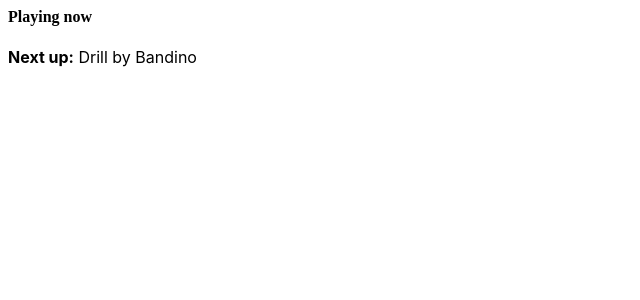
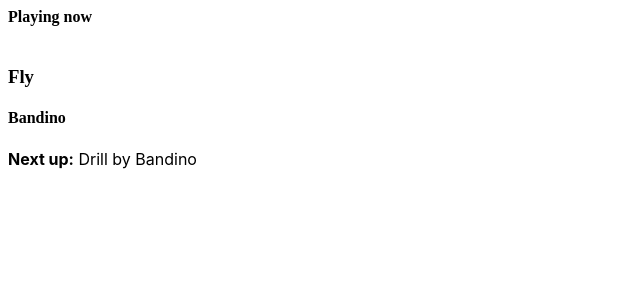
Before and after one commit to ajonescode/React-Music-Player, a React (Create React App) app: page / in a window 1280 px wide. Shown: the top 300 px of the page, without its empty margins (0-640 px from the left). Built offline with nearby package versions, Linux system fonts and the light colour scheme.

Commit message:
Player Details added to Player

```diff
--- a/src/Components/Player.js
+++ b/src/Components/Player.js
@@ -1,11 +1,12 @@
 import React from 'react';
+import PlayerDetails from './PlayerDetails'
 
 const Player = (props) =>{
   return(
     <div className="c-player">
       <audio></audio>
       <h4>Playing now</h4>
-      {/* Details */}
+      <PlayerDetails song = {props.song} />
       {/* Controls */}
       <p><strong>Next up:</strong> {props.nextSong.title} by {props.nextSong.artist}</p>
     </div>
--- a/src/Components/PlayerDetails.js
+++ b/src/Components/PlayerDetails.js
@@ -1,17 +1,17 @@
 import React from 'react';
 
 
-const PlayerDetails = () => {
+const PlayerDetails = (props) => {
   return(
 <div className="c-player--details">
 <div className="details-img">
-  <img src = "" alt ="" />
+  <img src = {props.song.img_src} alt ="" />
 </div>
 <h3 className="details-title">
-
+    {props.song.title}
 </h3>
 <h4 className="details-artist">
-
+    {props.song.artist}
 </h4>
 </div>
   );
```
